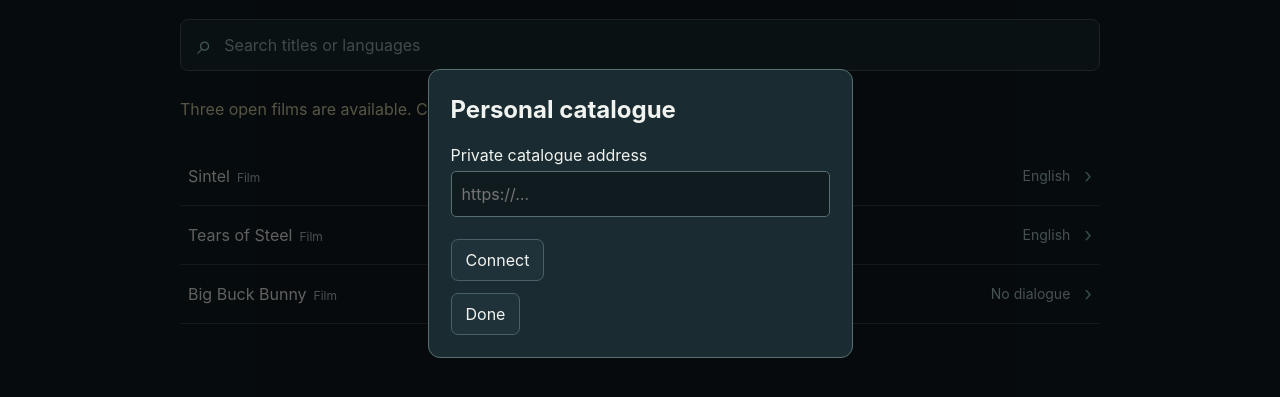
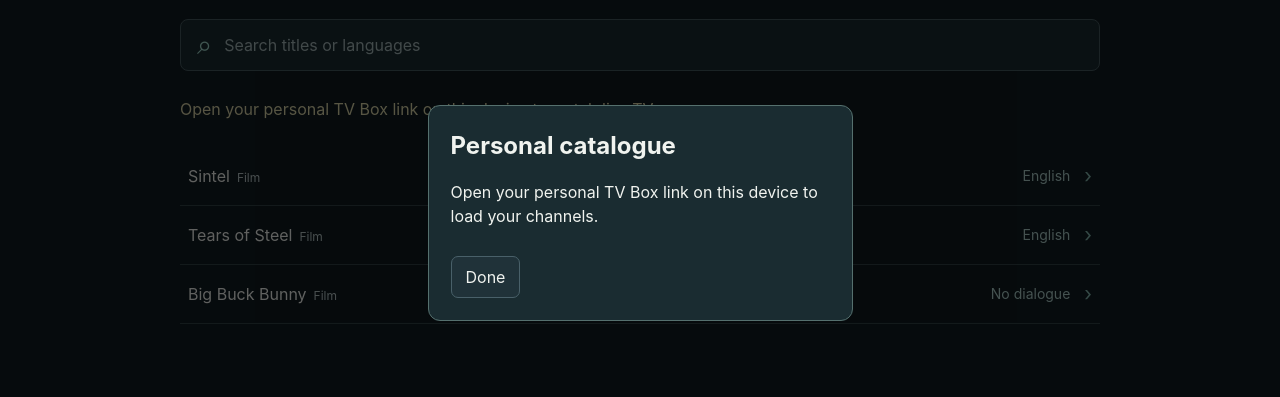
Before and after one commit to DDreamer94/tv-box, a plain HTML site: page index.html in a window 1280 px wide. Both pictures are taken after a click on the button "Catalogue". Shown: the part 187-584 px from the top of the page. Drawn offline with Linux system fonts and the light colour scheme.

Commit message:
Open personal catalogues directly without manual configuration

```diff
--- a/app.js
+++ b/app.js
@@ -16,7 +16,7 @@ function endpoint(value) {
 const initial = new URLSearchParams(location.hash.slice(1)).get('catalogue');
 if (initial) {
   try { base = endpoint(initial); localStorage.setItem('catalogue',base); } catch {}
-  history.replaceState(null,'',location.pathname);
+  // Keep the personal link available when this page is bookmarked or shared.
 }
 function notice(text, retry=false) {
   const status=el('notice');
@@ -41,7 +41,7 @@ function render() {
 async function loadCatalogue() {
   const turn=++request;
   rows=films;
-  if (!base) { notice('Three open films are available. Connect your personal catalogue for live TV.'); render(); return; }
+  if (!base) { notice('Open your personal TV Box link on this device to watch live TV.'); render(); return; }
   const cached=localStorage.getItem('lastCatalogue');
   try { const copy=JSON.parse(cached); if (copy?.base===base) rows=copy.rows; } catch {}
   render(); notice('Connecting to your catalogue…');
@@ -56,7 +56,7 @@ async function loadCatalogue() {
     });
     if(turn!==request)return;
     rows=entries;localStorage.setItem('lastCatalogue',JSON.stringify({base,rows}));notice('');
-  } catch { if(turn!==request)return; notice((rows===films?'Showing three open films.':'Showing your saved list.')+' Connect to Tailscale and allow local network access to load your catalogue.',true); }
+  } catch { if(turn!==request)return; notice((rows===films?'Showing three open films.':'Showing your saved list.')+' Your catalogue is unreachable. Check your internet connection or reopen your latest personal link.',true); }
   render();
 }
 el('query').oninput=render;
@@ -71,10 +71,10 @@ function action(text,fn) {
 }
 el('connect').onclick=()=>{
   const box=settings('Personal catalogue');
-  const label=document.createElement('label');label.textContent='Private catalogue address';
-  const input=document.createElement('input');input.type='url';input.value=base;input.placeholder='https://…';label.append(input);
-  box.append(label,action('Connect',()=>{try {base=endpoint(input.value.trim());localStorage.setItem('catalogue',base);dialog.close();loadCatalogue();} catch {input.setCustomValidity('Enter a secure HTTPS address.');input.reportValidity();}}));
-  input.oninput=()=>input.setCustomValidity('');
+  const message=document.createElement('p');
+  message.textContent=base?'Refresh the channel list from your personal catalogue.':'Open your personal TV Box link on this device to load your channels.';
+  box.append(message);
+  if(base) box.append(action('Refresh catalogue',()=>{dialog.close();loadCatalogue();}));
 };
 function reveal() {
   screen.classList.remove('asleep'); clearTimeout(timer);
--- a/index.html
+++ b/index.html
@@ -1,5 +1,5 @@
 <!doctype html>
-<html lang="en"><head><meta charset="utf-8"><meta name="viewport" content="width=device-width,initial-scale=1,viewport-fit=cover"><meta name="theme-color" content="#11252a"><meta name="color-scheme" content="dark"><title>TV Box</title><link rel="icon" href="icon-192.png"><link rel="apple-touch-icon" href="icon-192.png"><link rel="manifest" href="manifest.webmanifest"><link rel="stylesheet" href="style.css"><script defer src="vendor/hls.min.js"></script><script defer src="app.js"></script></head>
+<html lang="en"><head><meta charset="utf-8"><meta name="referrer" content="no-referrer"><meta name="viewport" content="width=device-width,initial-scale=1,viewport-fit=cover"><meta name="theme-color" content="#11252a"><meta name="color-scheme" content="dark"><title>TV Box</title><link rel="icon" href="icon-192.png"><link rel="apple-touch-icon" href="icon-192.png"><link rel="manifest" href="manifest.webmanifest"><link rel="stylesheet" href="style.css"><script defer src="vendor/hls.min.js"></script><script defer src="app.js"></script></head>
 <body><main id="library">
 <header class="flex items-center justify-between"><div class="brand flex items-center"><span class="brandmark" aria-hidden="true">▶</span>TV Box</div><div class="flex items-center gap-2"><button id="connect">Catalogue</button><button id="install" hidden>Install app</button></div></header>
 <section class="shelf"><div class="flex items-end justify-between gap-2"><h1>Channels &amp; films</h1><span id="count" aria-live="polite"></span></div>
--- a/sw.js
+++ b/sw.js
@@ -1,4 +1,4 @@
-const name='tvbox-shell-v4';
+const name='tvbox-shell-v5';
 const assets=['./','./index.html','./style.css','./app.js','./manifest.webmanifest','./icon-192.png','./icon-512.png','./vendor/hls.min.js'];
 self.addEventListener('install',event=>event.waitUntil(caches.open(name).then(c=>c.addAll(assets.map(url=>new Request(url,{cache:"reload"})))).then(()=>self.skipWaiting())));
 self.addEventListener('activate',event=>event.waitUntil(caches.keys().then(keys=>Promise.all(keys.filter(k=>k.startsWith('tvbox-shell-')&&k!==name).map(k=>caches.delete(k)))).then(()=>self.clients.claim())));
```
